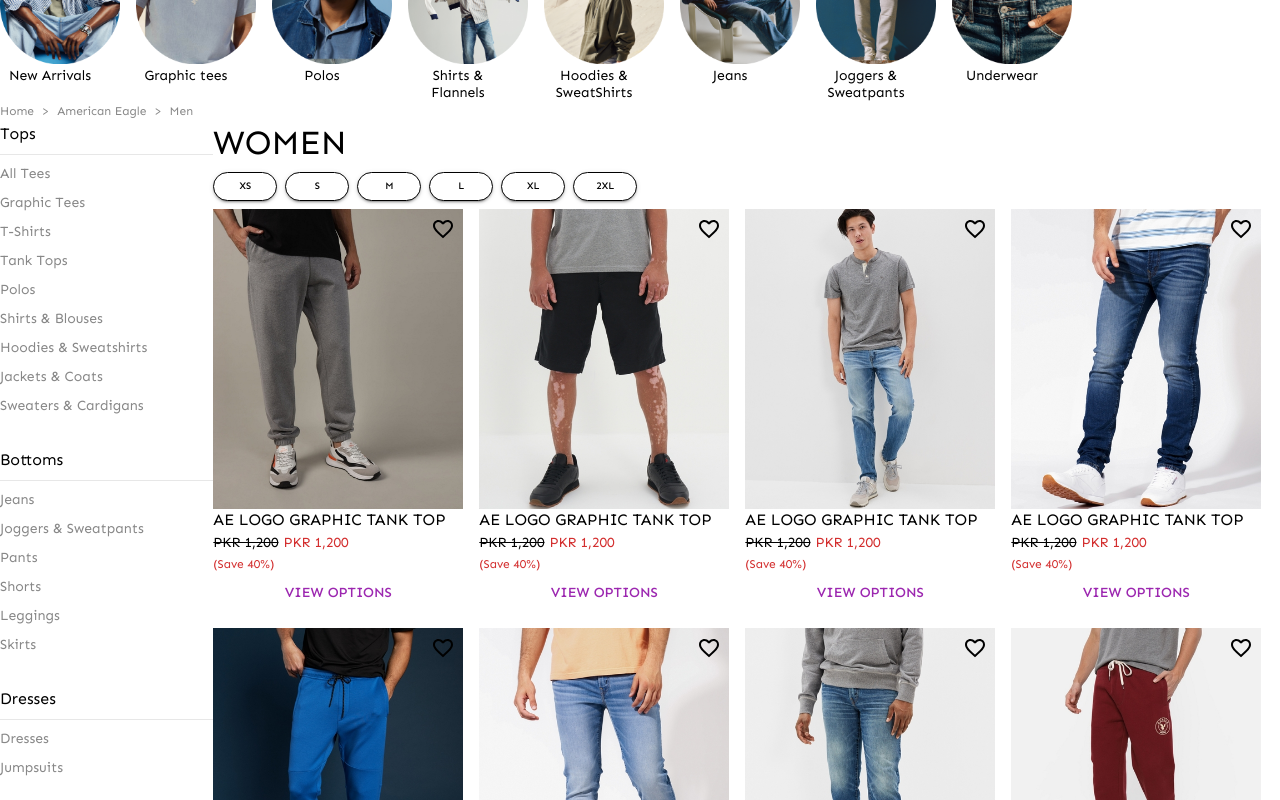
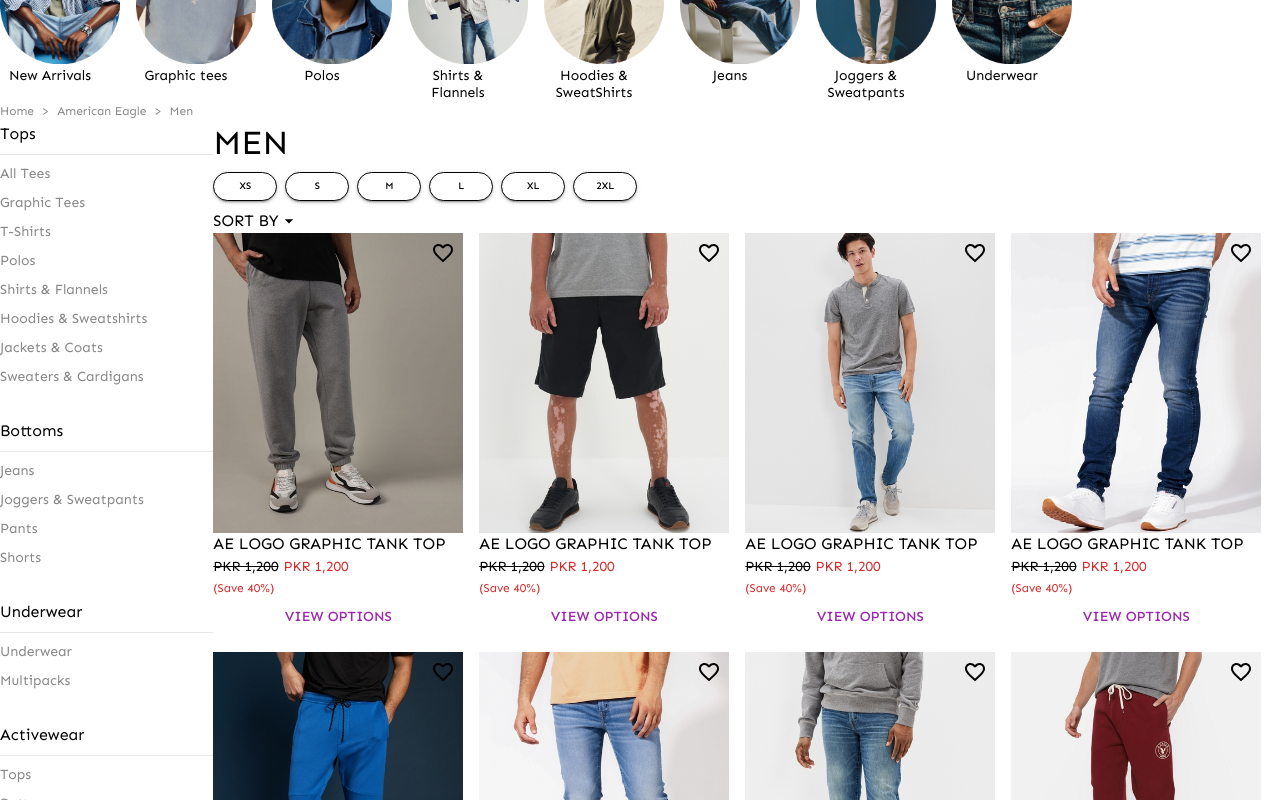
Before and after one commit to mahsannawaz1/ecommerceAPI, a React (Vite) app in the folder frontend/vite-project/: page / in a window 1280 px wide. Shown: the part 660-1460 px from the top of the page. Built offline with nearby package versions, Linux system fonts and the light colour scheme.

Commit message:
add the sort by menu

```diff
--- a/frontend/vite-project/src/App.css
+++ b/frontend/vite-project/src/App.css
@@ -51,3 +51,14 @@
     background-color: var(--black);
     color:var(--white);
 }
+.height-none {
+    max-height: 0 !important;
+    overflow: hidden !important;
+    transition: max-height 1s linear;
+}
+
+.height-auto {
+    max-height: 500px !important; /* Adjust as needed */
+    overflow: hidden !important;
+    transition: max-height 1s ease-in;
+}
--- /dev/null
+++ b/frontend/vite-project/src/components/FilterComponent.tsx
@@ -0,0 +1,171 @@
+import React, { useRef, useState } from 'react';
+import { Box, Button, Radio, Stack, Typography, RadioGroup, FormControlLabel } from '@mui/material';
+import ArrowDropDownIcon from '@mui/icons-material/ArrowDropDown';
+import ArrowDropUpIcon from '@mui/icons-material/ArrowDropUp';
+
+const FilterComponent = () => {
+const ref = useRef<HTMLDivElement>(null)
+const [selectedValue, setSelectedValue] = useState('');
+const [active,setActive] = useState<boolean>(false)
+
+const handleChange = (event:React.ChangeEvent<HTMLInputElement>) => {
+setSelectedValue(event.target.value);
+};
+const handleChangeHeight = (event: React.MouseEvent<HTMLButtonElement, MouseEvent>)=>{
+    event.stopPropagation()
+    setActive(!active)
+}
+document.addEventListener('click',()=>{
+    setActive(false)
+})
+
+return (
+<Box position={'relative'}>
+    <Box>
+    <Button onClick={handleChangeHeight} sx={{ display: 'flex', alignItems: 'center', color: 'var(--black)', padding: 0 }} disableRipple>
+        <Typography>Sort by</Typography>
+        <ArrowDropDownIcon
+        fontSize='small'
+        sx = {{
+            transform: active ? 'rotate(180deg)' : 'rotate(0)',
+            transition:'transform 0.6s ease-in'
+        }}
+        />
+
+    </Button>
+    </Box>
+    <Box ref={ref} sx={{
+        display:'inline-block',
+        position:'absolute',
+        zIndex:9,
+        background:'var(--white)'
+    }} className={active ? 'height-auto' : 'height-none'}  >
+    <Stack>
+    <RadioGroup  sx={{padding:'5px 10px 5px 5px'}}  value={selectedValue} onChange={handleChange}>
+
+        <Button disableRipple sx={{ color: 'var(--black)', padding: 0,paddingBottom:0.6, justifyContent: 'flex-start', '&:hover': { background: 'none' } }}>
+            <FormControlLabel
+            value="recommended"
+            control={
+                <Radio
+                disableRipple
+                size='small'
+                sx={{
+                    width: '10px',
+                    height: '10px',
+                    marginRight: 0.5,
+                    color: 'var(--black)',
+                    '&.Mui-checked': {
+                    color: 'var(--black)',
+                    },
+                }}
+                />
+            }
+            label="Recommended"
+
+            labelPlacement="end"
+            sx={{ margin: 0,'& .MuiTypography-root': { fontSize: '11px'} }}
+            />
+
+        </Button>
+        <Button disableRipple sx={{ color: 'var(--black)', padding: 0,paddingBottom:0.6, justifyContent: 'flex-start', '&:hover': { background: 'none' } }}>
+            <FormControlLabel
+            value="priceHighToLow"
+            control={
+                <Radio
+                disableRipple
+                size='small'
+                sx={{
+                    width: '10px',
+                    height: '10px',
+                    marginRight: 0.5,
+                    color: 'var(--black)',
+                    '&.Mui-checked': {
+                    color: 'var(--black)',
+                    },
+                }}
+                />
+            }
+            label="Price High To Low"
+            labelPlacement="end"
+            sx={{ margin: 0,'& .MuiTypography-root': { fontSize: '11px'} }}
+            />
+        </Button>
+        <Button disableRipple sx={{ color: 'var(--black)', padding: 0,paddingBottom:0.6, justifyContent: 'flex-start', '&:hover': { background: 'none' } }}>
+            <FormControlLabel
+            value="priceLowToHigh"
+            control={
+                <Radio
+                disableRipple
+                size='small'
+                sx={{
+                    width: '10px',
+                    height: '10px',
+                    marginRight: 0.5,
+                    color: 'var(--black)',
+                    '&.Mui-checked': {
+                    color: 'var(--black)',
+                    },
+                }}
+                />
+            }
+            label="Price Low To High"
+            labelPlacement="end"
+            sx={{ margin: 0,'& .MuiTypography-root': { fontSize: '11px'} }}
+            />
+        </Button>
+        <Button disableRipple sx={{ color: 'var(--black)', padding: 0,paddingBottom:0.6, justifyContent: 'flex-start', '&:hover': { background: 'none' } }}>
+            <FormControlLabel
+            value="newIn"
+            control={
+                <Radio
+                disableRipple
+                size='small'
+                sx={{
+                    width: '10px',
+                    height: '10px',
+                    marginRight: 0.5,
+                    color: 'var(--black)',
+                    '&.Mui-checked': {
+                    color: 'var(--black)',
+                    },
+                }}
+                />
+            }
+            label="New In"
+            labelPlacement="end"
+            sx={{ margin: 0,'& .MuiTypography-root': { fontSize: '11px'} }}
+            />
+        </Button>
+        <Button disableRipple sx={{ color: 'var(--black)', padding: 0,paddingBottom:0.6, justifyContent: 'flex-start', '&:hover': { background: 'none' } }}>
+            <FormControlLabel
+            value="topRated"
+            control={
+                <Radio
+                disableRipple
+                size='small'
+                sx={{
+                    width: '10px',
+                    height: '10px',
+                    marginRight: 0.5,
+                    color: 'var(--black)',
+                    '&.Mui-checked': {
+                    color: 'var(--black)',
+                    },
+                }}
+                />
+            }
+            label="Top Rated"
+            labelPlacement="end"
+            sx={{ margin: 0,'& .MuiTypography-root': { fontSize: '11px'} }}
+            />
+        </Button>
+
+    </RadioGroup>
+    </Stack>
+    </Box>
+</Box>
+);
+};
+
+export default FilterComponent;
--- a/frontend/vite-project/src/components/ProductListPage.tsx
+++ b/frontend/vite-project/src/components/ProductListPage.tsx
@@ -11,10 +11,11 @@
 import CategoryComponent from './CategoryComponent'
 import SizeComponent from './SizeComponent'
 import ProductListGrid from './ProductListGrid'
+import FilterComponent from './FilterComponent'
 
 
 const ProductListPage = () => {
-    const [type,setType] = useState<string>('women')
+    const [type,setType] = useState<string>('men')
     return (
         <Stack>
         <Stack direction='row'  spacing={2}>
@@ -108,6 +109,7 @@
                     <Box>
                         <Typography variant='h4' textTransform={'uppercase'}>{type}</Typography>
                         <SizeComponent type={type} />
+                        <FilterComponent />
                     </Box>
                     <ProductListGrid />
                 </Grid>
```
